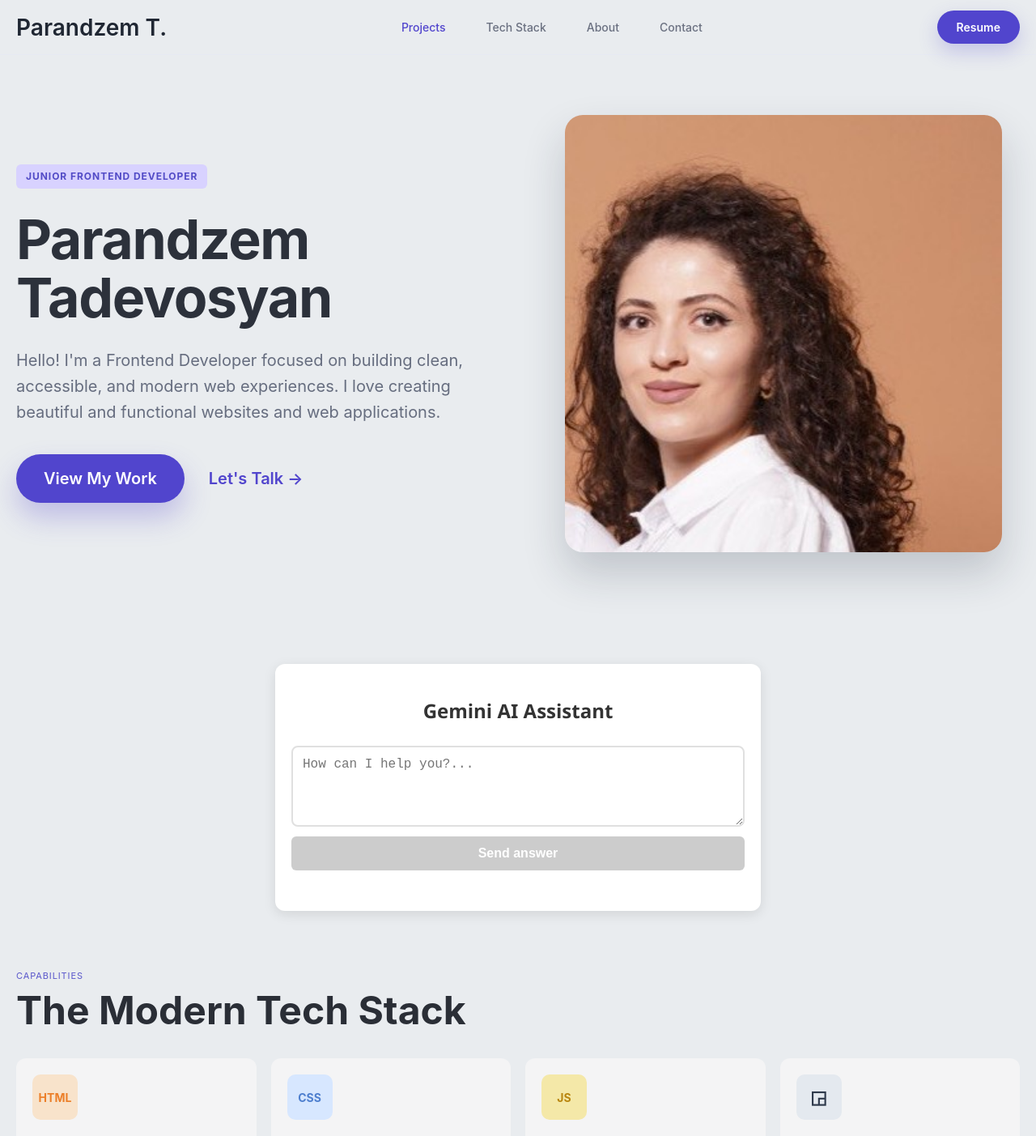
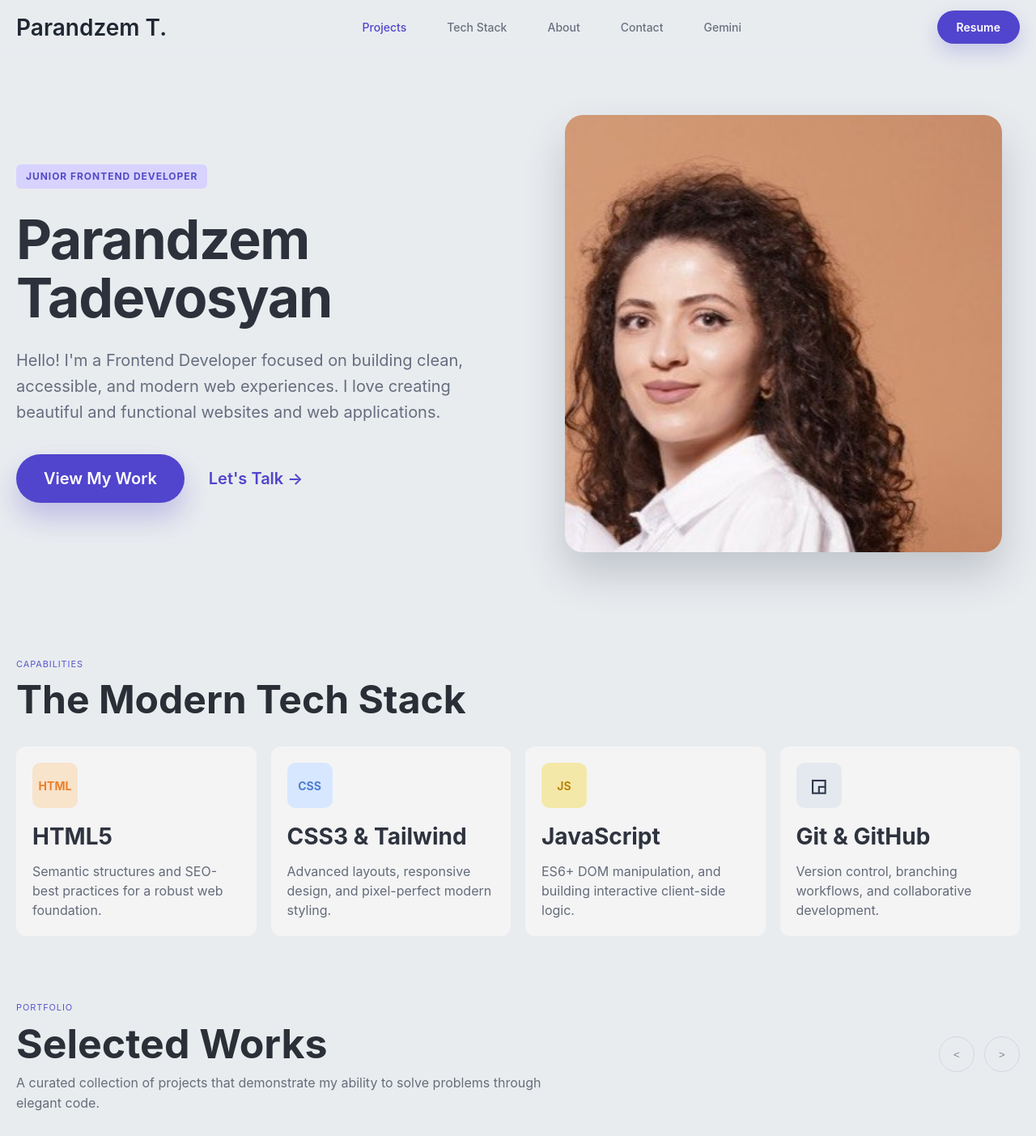
Before and after one commit to Parandzem-Tad/Portfolio, a React (Vite) app: page / in a window 1280 px wide. Shown: the top 1403 px of the page at 81% size. Built offline with nearby package versions, Linux system fonts and the light colour scheme; no server answers.

Commit message:
added AI Avatar video

```diff
--- a/src/App.css
+++ b/src/App.css
@@ -37,6 +37,16 @@
 
 .menu-link:hover,
 .menu-link.is-active {
+  color: #5145cd;
+}
+.gemini-btn{
+  color: #6a7080;
+  text-decoration: none;
+  font-size: 14px;
+  font-weight: 500;
+  transition: color 0.2s ease;
+}
+.gemini-btn:hover{
   color: #5145cd;
 }
 
@@ -567,13 +577,22 @@
 }
 
 .chat-container {
+  position: fixed;
+  top: 50%;
+  left: 50%;
+  transform: translate(-50%, -50%);
   padding: 20px;
-  max-width: 600px;
+  max-width:600px;
+  width: 90%;
+  max-height: 85vh;
+  overflow-y: auto;
   margin: 40px auto;
   font-family: 'Segoe UI', Tahoma, Geneva, Verdana, sans-serif;
   background-color: #ffffff;
-   border-radius: 12px;
-    box-shadow: 0 4px 15px rgba(0, 0, 0, 0.1); }
+   border-radius: 15px;
+    box-shadow: 0 4px 15px rgba(0, 0, 0, 0.1);
+    z-index:1000; }
+
   .chat-title {
     color: #333;
      text-align: center;
--- a/src/App.tsx
+++ b/src/App.tsx
@@ -4,7 +4,6 @@ import { useEffect } from 'react';
 import { useState } from 'react';
 import { cvData } from './cvData';
 import ReactMarkdown from "react-markdown"
-
 
 
 const stackItems = [
@@ -52,6 +51,7 @@ const workItems = [
 ]
 
 function App() {
+  const [IsGeminiOpen, setIsGeminiOpen] = useState(false);
   const [userInput, setUserInput] = useState('');
   const [response, setResponse] = useState('');
   const [loading, setLoading] = useState(false);
@@ -132,6 +132,7 @@ function App() {
           <a className="menu-link" href="#contact">
             Contact
           </a>
+          <a className="gemini-btn" href="#gemini" onClick={(e) => {e.preventDefault(); setIsGeminiOpen(!IsGeminiOpen);}}>Gemini</a>
         </nav>
         <a className="resume-btn" href="#">
           Resume
@@ -165,7 +166,9 @@ function App() {
             <img className="hero-image" src="/mine.png" alt="Portrait of Parandzem Tadevosyan" />
           </aside>
         </section>
+        {IsGeminiOpen && (
         <div className="chat-container">
+          <button className="close-btn" onClick={() => setIsGeminiOpen(false)}>X</button>
           <h2 className="chat-title">Gemini AI Assistant</h2>
           <div className="input-section">
             <textarea className="chat-textarea" rows={4}
@@ -175,10 +178,11 @@ function App() {
               onClick={handleSend} disabled={loading || !userInput.trim()} > {loading ? 'Sending...' : 'Send answer'} </button> </div>
           {response && (<div className="response-section">
             <span className="response-label">Answer՝</span>
-            <div className="response-text"><ReactMarkdown>{response}</ReactMarkdown>
+           <div className="response-text"><ReactMarkdown>{response}</ReactMarkdown>
             </div>
-            </div>)}
-        </div>
+</div>)}
+        </div>)}
+
 
         <section className="stack-section" id="stack">
           <p className="stack-label">CAPABILITIES</p>
```
Also changed, not shown: 1 other file (tests, documents, lock files or other folders).
